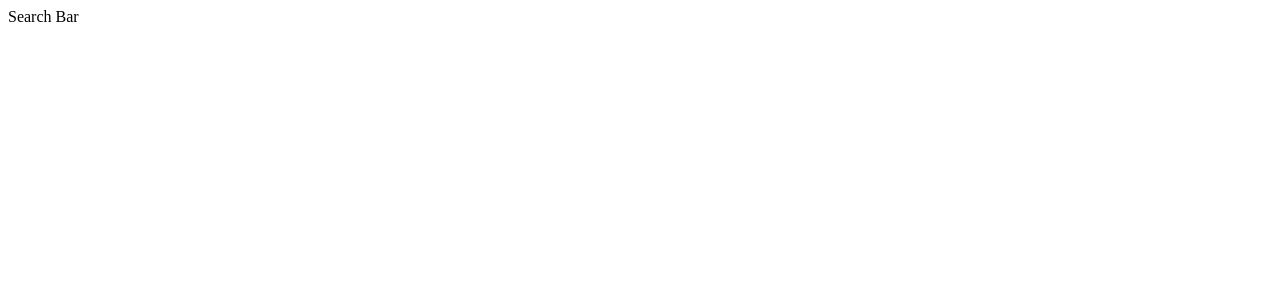
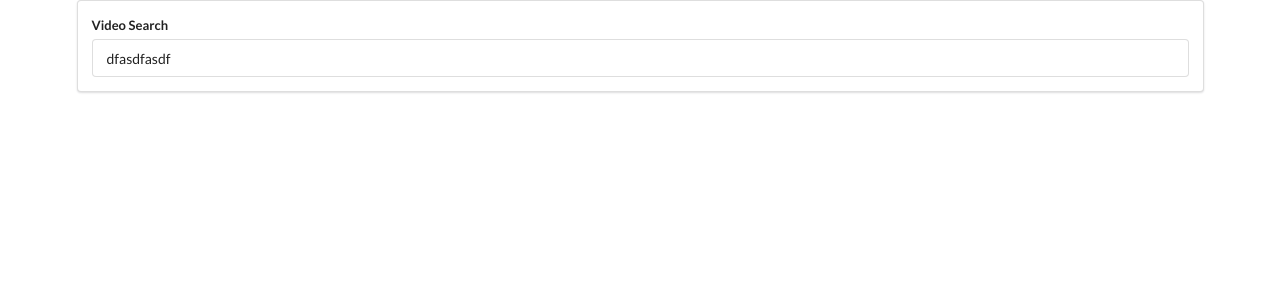
Before and after one commit to nhanphan2112/MordernReactWithRedux-videos, a React (Create React App) app: page / in a window 1280 px wide. Shown: the top 300 px of the page. Built offline with nearby package versions, Linux system fonts and the light colour scheme.

Commit message:
119-Reminder of Event Handlers

```diff
--- a/public/index.html
+++ b/public/index.html
@@ -5,6 +5,7 @@
     <link rel="icon" href="%PUBLIC_URL%/favicon.ico" />
     <meta name="viewport" content="width=device-width, initial-scale=1" />
     <meta name="theme-color" content="#000000" />
+    <link rel="stylesheet" href="https://cdnjs.cloudflare.com/ajax/libs/semantic-ui/2.4.1/semantic.min.css"/>
     <meta
       name="description"
       content="Web site created using create-react-app"
--- a/src/components/App.js
+++ b/src/components/App.js
@@ -4,7 +4,7 @@
 class App extends React.Component {
 	render() {
 		return (
-      <div>
+      <div className="ui container">
         <SearchBar/>
       </div>
     );
--- a/src/components/SearchBar.js
+++ b/src/components/SearchBar.js
@@ -1,8 +1,21 @@
 import React from "react";
 
 class SearchBar extends React.Component {
+	state = { term: "dfasdfasdf" };
+
+	onInputChange = () => {};
+
 	render() {
-		return <div>Search Bar</div>;
+		return (
+			<div className="search-bar ui segment">
+				<form className="ui form">
+					<div className="field">
+						<label>Video Search</label>
+						<input type="text" value={this.state.term} onChange={this.onInputChange} />
+					</div>
+				</form>
+			</div>
+		);
 	}
 }
 
```
